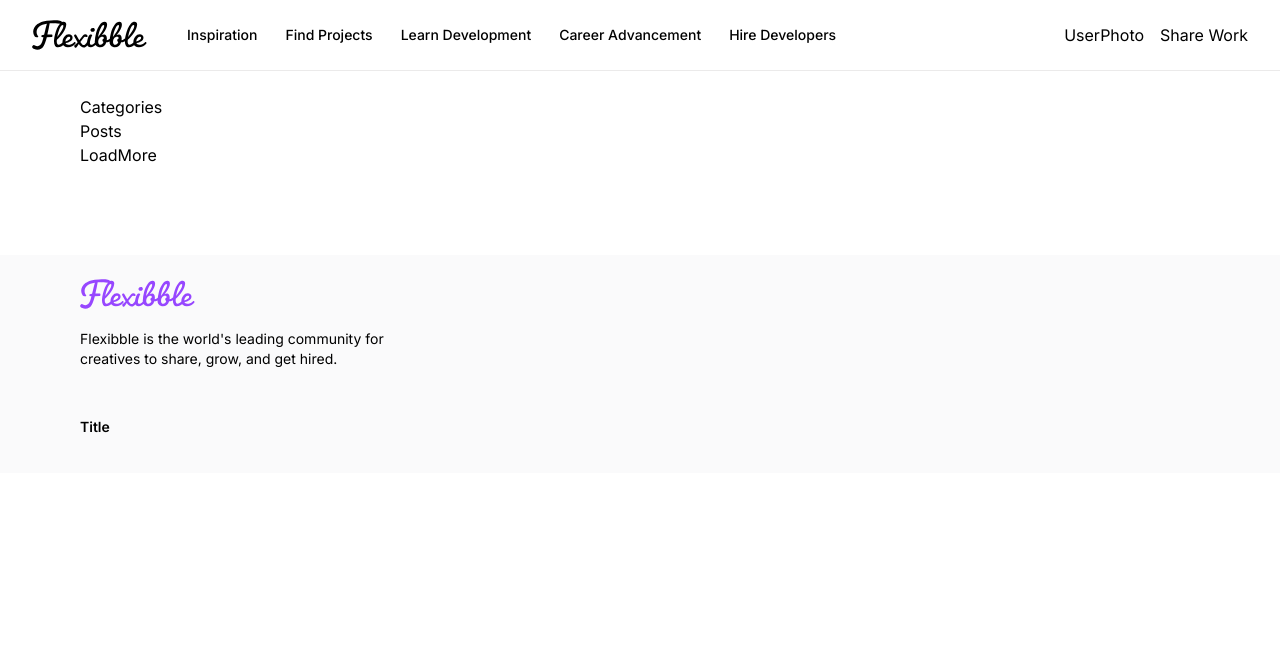
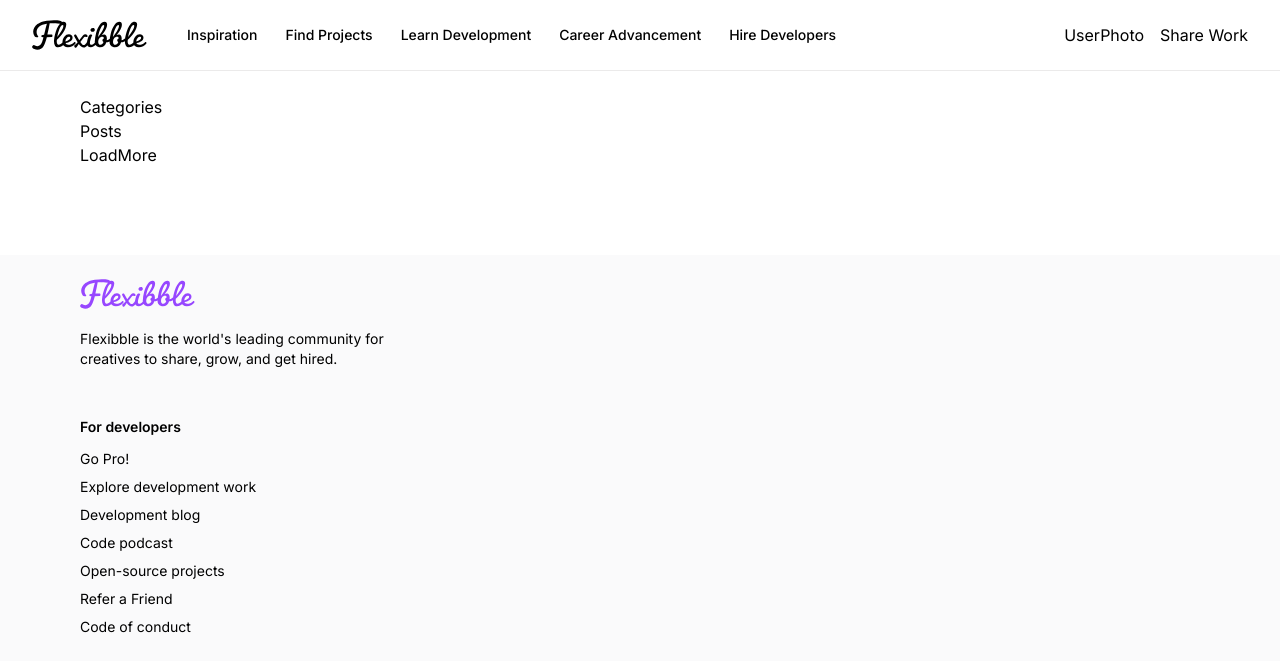
Before and after one commit to maciekpastuszak/next13-flexibble, a Next.js app: page / in a window 1280 px wide. Shown: the top 672 px of the page. Built offline with nearby package versions, Linux system fonts and the light colour scheme.

Commit message:
add ColumnProps

```diff
--- a/components/Footer.tsx
+++ b/components/Footer.tsx
@@ -1,12 +1,17 @@
 import { footerLinks } from '@/constants';
 import Image from 'next/image'
-import React from 'react'
+import Link from 'next/link';
 
-const FooterColumn = () => (
+type ColumnProps = {
+  title: string;
+  links: Array<string>
+};
+
+const FooterColumn = ({title, links}) => (
   <div className='footer_column'>
-    <h4 className='font-semibold'>Title</h4>
+    <h4 className='font-semibold'>{title}</h4>
     <ul className='flex flex-col gap-2'>
-
+      {links.map((link) => <Link href="/" key={link}>{link}</Link>)}
     </ul>
   </div>
 );
```
